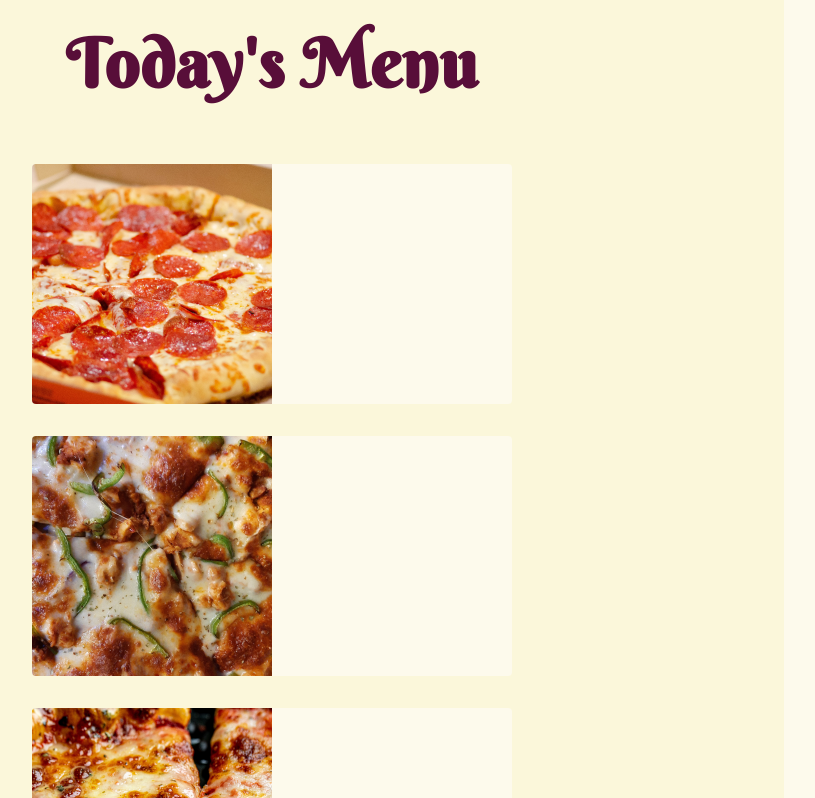
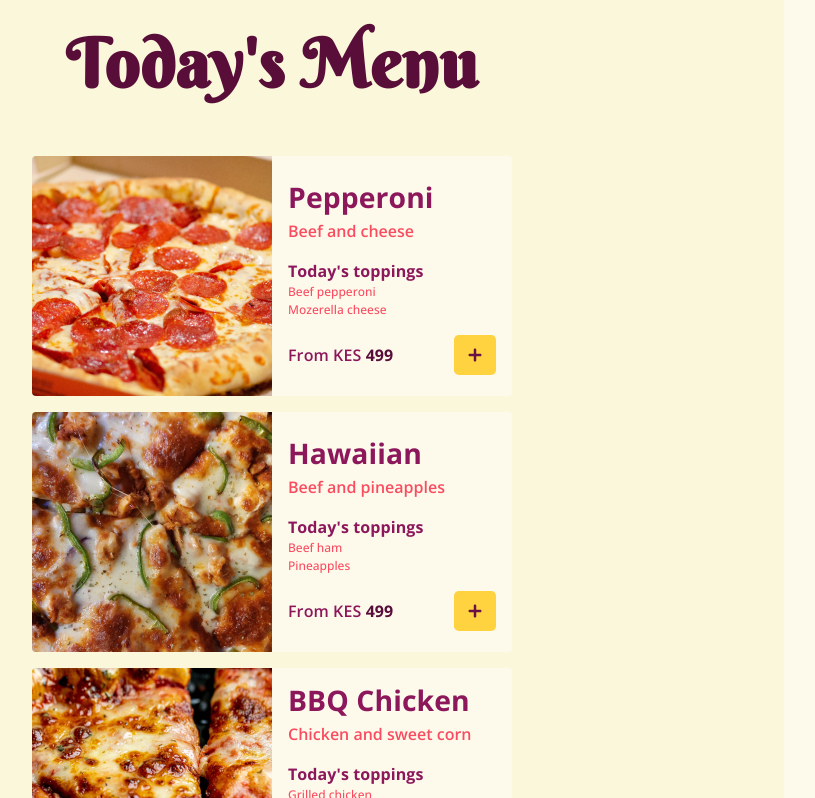
Before and after one commit to devmiano/pizzark, a website built with Vite: page index.html in a window 1280 px wide. Shown: the part 802-1600 px from the top of the page, without its empty margins (240-1055 px from the left). Built offline with nearby package versions, Linux system fonts and the light colour scheme.

Commit message:
added content cards to the catalog section

```diff
--- a/index.html
+++ b/index.html
@@ -19,16 +19,94 @@
         <h2 class="title">Today's Menu</h2>
         <div class="menu">
           <div class="card">
-            <img class='image' src="/assets/images/pepperoni.png" alt="pepperoni" />
+            <img
+              class="image"
+              src="/assets/images/pepperoni.png"
+              alt="pepperoni"
+            />
+            <div class="content">
+              <div class="header">
+                <h3 class="title">Pepperoni</h3>
+                <p class="subtitle">Beef and cheese</p>
+              </div>
+              <div class="toppings">
+                <h4 class="title">Today's toppings</h4>
+                <p class="text">Beef pepperoni</p>
+                <p class="text">Mozerella cheese</p>
+              </div>
+              <a class="cta" href="#">
+                <p class="price">From KES <span>499</span></p>
+                <button class="button">
+                  <img src="/assets/icons/plus 1.svg" alt="plus" />
+                </button>
+              </a>
+            </div>
           </div>
           <div class="card">
-            <img class='image' src="/assets/images/hawaiian.png" alt="hawaiian" />
+            <img
+              class="image"
+              src="/assets/images/hawaiian.png"
+              alt="hawaiian"
+            />
+            <div class="content">
+              <div class="header">
+                <h3 class="title">Hawaiian</h3>
+                <p class="subtitle">Beef and pineapples</p>
+              </div>
+              <div class="toppings">
+                <h4 class="title">Today's toppings</h4>
+                <p class="text">Beef ham</p>
+                <p class="text">Pineapples</p>
+              </div>
+              <a class="cta" href="#">
+                <p class="price">From KES <span>499</span></p>
+                <button class="button">
+                  <img src="/assets/icons/plus 1.svg" alt="plus" />
+                </button>
+              </a>
+            </div>
           </div>
           <div class="card">
-            <img class='image' src="/assets/images/chicken.png" alt="chicken" />
+            <img class="image" src="/assets/images/chicken.png" alt="chicken" />
+            <div class="content">
+              <div class="header">
+                <h3 class="title">BBQ Chicken</h3>
+                <p class="subtitle">Chicken and sweet corn</p>
+              </div>
+              <div class="toppings">
+                <h4 class="title">Today's toppings</h4>
+                <p class="text">Grilled chicken</p>
+                <p class="text">Sweet corn</p>
+                <p class="text">Red onions</p>
+              </div>
+              <a class="cta" href="#">
+                <p class="price">From KES <span>499</span></p>
+                <button class="button">
+                  <img src="/assets/icons/plus 1.svg" alt="plus" />
+                </button>
+              </a>
+            </div>
           </div>
           <div class="card">
-            <img class='image' src="/assets/images/veggie.png" alt="veggie" />
+            <img class="image" src="/assets/images/veggie.png" alt="veggie" />
+            <div class="content">
+              <div class="header">
+                <h3 class="title">Veggie</h3>
+                <p class="subtitle">Peppers and mushrooms</p>
+              </div>
+              <div class="toppings">
+                <h4 class="title">Today's toppings</h4>
+                <p class="text">Green peppers</p>
+                <p class="text">Mushrooms</p>
+                <p class="text">Fresh tomatoes</p>
+              </div>
+              <a class="cta" href="#">
+                <p class="price">From KES <span>499</span></p>
+                <button class="button">
+                  <img src="/assets/icons/plus 1.svg" alt="plus" />
+                </button>
+              </a>
+            </div>
           </div>
         </div>
       </div>
--- a/styles/_vendor.scss
+++ b/styles/_vendor.scss
@@ -30,19 +30,97 @@
       align-items: center;
       flex-wrap: wrap;
       .card {
-        margin: 1rem;
+        margin: 0.5rem;
         width: 480px;
         height: 240px;
         background-color: base.$light;
         border-radius: 4px;
         overflow: hidden;
+        display: flex;
+        flex-direction: row;
+        align-items: center;
+        justify-content: center;
 
         &:hover {
           border: 1px solid base.$yellow;
         }
 
         .image {
-          height: 100%;
+          width: 50%;
+        }
+        .content {
+          width: 50%;
+          display: flex;
+          flex-direction: column;
+          align-items: flex-start;
+          justify-content: flex-end;
+          padding: 1rem;
+
+          .header {
+            width: 100%;
+
+            .title {
+              text-align: left;
+              font-family: base.$sans;
+              font-size: 1.77rem;
+              color: base.$purple;
+              margin: 0;
+              letter-spacing: 0.1px;
+            }
+            .subtitle {
+              font-family: base.$sans;
+              font-size: 1rem;
+              color: base.$red;
+              font-weight: 600;
+            }
+          }
+          .toppings {
+            width: 100%;
+            padding: 1rem 0;
+            .title {
+              font-family: base.$sans;
+              font-size: 1rem;
+              color: base.$purple;
+              margin: 0;
+              text-align: left;
+              letter-spacing: 0.1px;
+            }
+            .text {
+              font-family: base.$sans;
+              font-size: 0.75rem;
+              color: base.$red;
+            }
+          }
+          .cta {
+            width: 100%;
+            display: flex;
+            flex-direction: row;
+            align-items: center;
+            justify-content: space-between;
+            text-decoration: none;
+
+            .price {
+              font-size: 1rem;
+              color: base.$purple;
+              letter-spacing: 0.1px;
+              font-weight: 600;
+
+              span {
+                color: base.$dark;
+                font-weight: 700;
+              }
+            }
+            .button {
+              border: none;
+              background-color: base.$yellow;
+              border-radius: 0.3rem;
+
+              img {
+                height: 1rem;
+                margin: 0.7rem 0.5rem;
+              }
+            }
+          }
         }
       }
     }
--- a/styles/global.scss
+++ b/styles/global.scss
@@ -76,18 +76,16 @@ img {
 
 ::-webkit-scrollbar {
   width: 0.4rem;
-
 }
 
 ::-webkit-scrollbar-track {
   background: base.$light;
-  margin: 0.1rem;
+  margin: 0.5rem;
 }
 
 ::-webkit-scrollbar-thumb {
   background: base.$yellow;
   border-radius: 0.2rem;
-
 }
 
 ::-webkit-scrollbar-thumb:hover {
```
Also changed, not shown: assets/icons/plus 1.svg (added), assets/icons/plus.svg (added).
